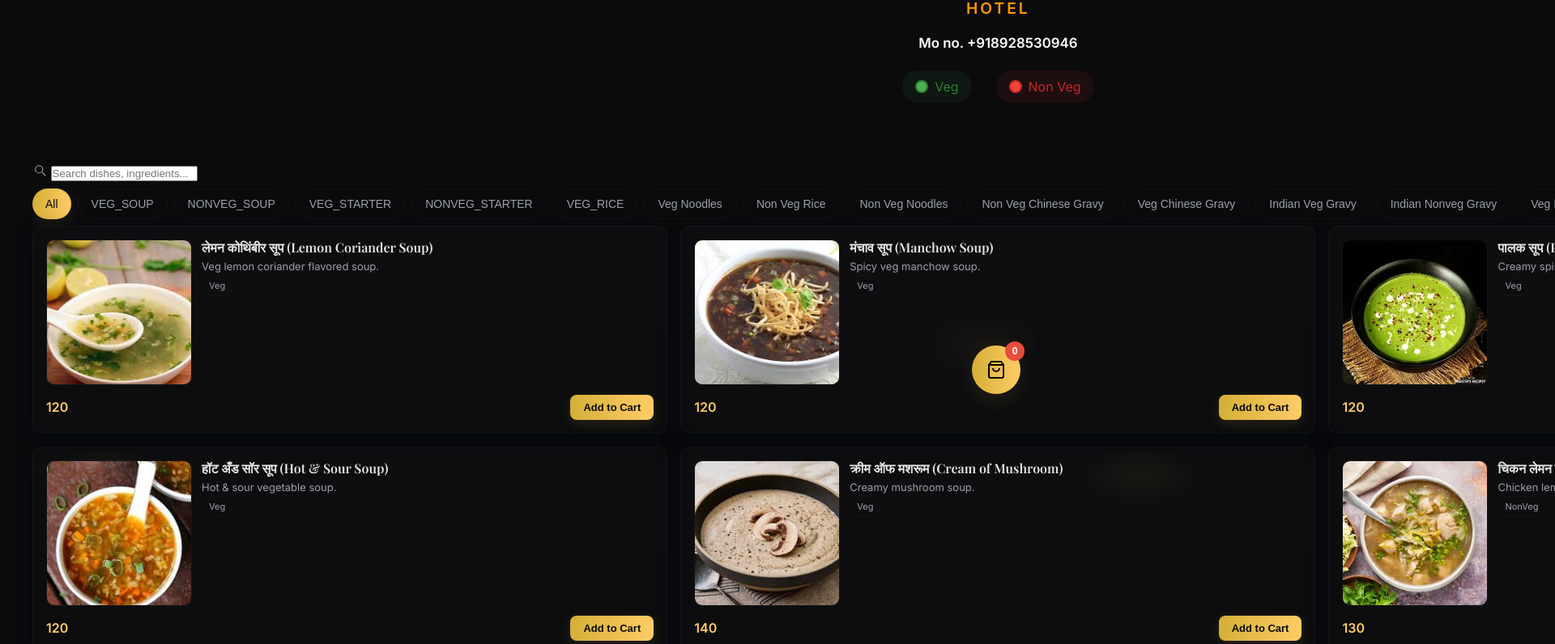
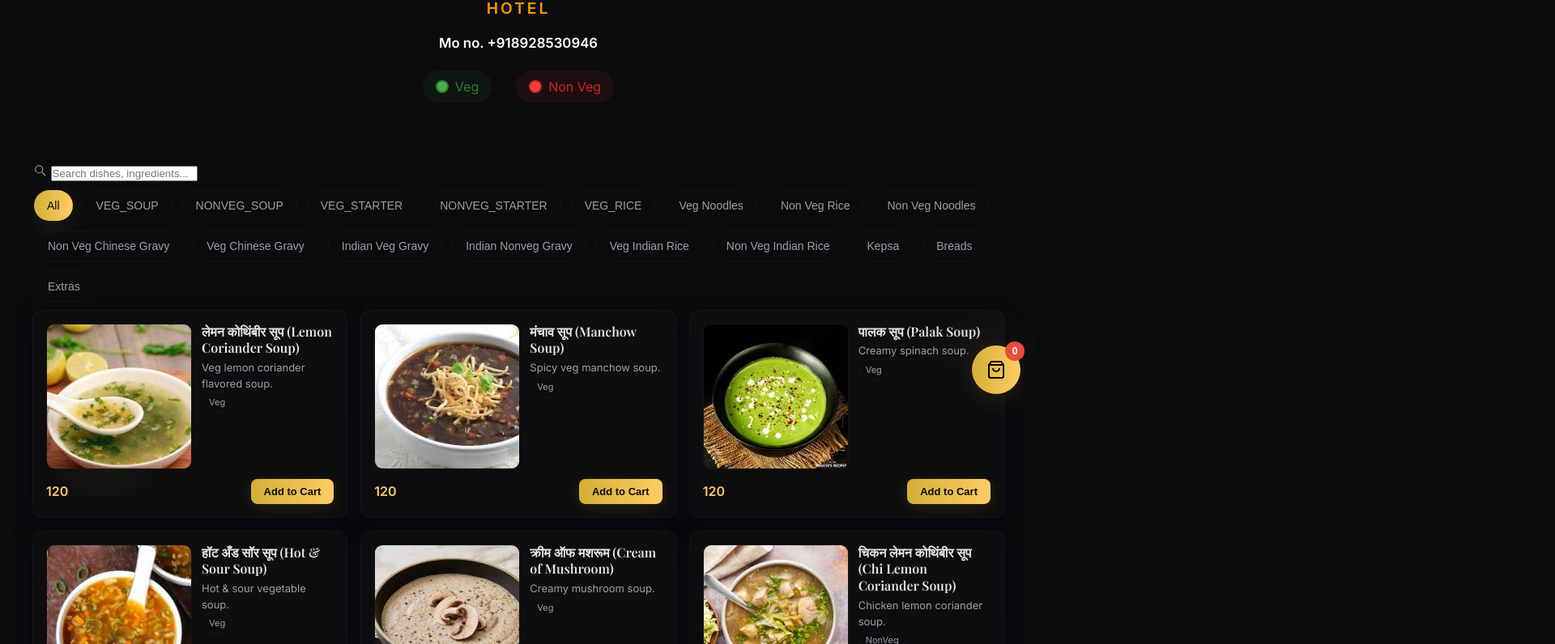
Before and after one commit to MenuSpeak/Hotel-FoodBoy, a plain HTML site: page index.html in a window 1280 px wide. Shown: the part 293-1089 px from the top of the page at 81% size, 1920 px wide, since content can reach past the window. Drawn offline with nearby package versions, Linux system fonts and the light colour scheme.

Commit message:
Update index.html

```diff
--- a/index.html
+++ b/index.html
@@ -3,9 +3,115 @@
 <head>
   <meta charset="utf-8" />
   <meta name="viewport" content="width=device-width,initial-scale=1" />
-  <title>Hotel FOODBOY</title>
+  <title>Hotel FoodBoy</title>
   <link href="https://fonts.googleapis.com/css2?family=Playfair+Display:wght@600;700&family=Inter:wght@300;400;600&display=swap" rel="stylesheet">
   <style>
+
+
+
+
+
+
+
+
+
+
+/* Tabs Navigation - Category Buttons */
+.tabs-container {
+  position: relative;
+  margin-bottom: 10px;
+}
+
+.tabs-scroll {
+  display: flex;
+  flex-wrap: wrap;
+  gap: 8px;
+  padding: 8px 0;
+  justify-content: center;
+}
+
+.tab {
+  padding: 10px 16px;
+  border-radius: 999px;
+  background: transparent;
+  border: 1px solid rgba(255, 255, 255, 0.03);
+  font-size: 14px;
+  color: var(--muted);
+  cursor: pointer;
+  white-space: nowrap;
+  flex-shrink: 0;
+  transition: all 0.3s ease;
+  margin: 2px;
+}
+
+.tab.active {
+  background: linear-gradient(90deg, var(--gold1), var(--gold2));
+  color: #0b0b0d;
+  border: none;
+  box-shadow: 0 8px 30px rgba(212, 175, 55, 0.12);
+}
+
+/* Hover effect for better UX */
+.tab:hover {
+  border-color: rgba(255, 255, 255, 0.1);
+  transform: translateY(-1px);
+}
+
+/* Tablet styles */
+@media (min-width: 768px) {
+  .tabs-scroll {
+    justify-content: flex-start;
+  }
+
+  .tab {
+    padding: 12px 20px;
+    font-size: 15px;
+  }
+}
+
+/* Desktop styles */
+@media (min-width: 1024px) {
+  .tab {
+    padding: 12px 24px;
+    font-size: 15px;
+  }
+}
+
+/* Mobile-specific adjustments */
+@media (max-width: 767px) {
+  .tab {
+    padding: 8px 14px;
+    font-size: 13px;
+  }
+
+  .tabs-scroll {
+    justify-content: center;
+  }
+}
+
+/* Small mobile devices */
+@media (max-width: 480px) {
+  .tab {
+    padding: 6px 12px;
+    font-size: 12px;
+  }
+
+  .tabs-scroll {
+    gap: 5px;
+  }
+}
+
+
+
+
+
+
+
+
+
+
+
+
     :root {
       --bg: #0b0b0d;
       --surface: #0f1114;
@@ -979,12 +1085,12 @@
   <div class="container">
     <!-- Cafe Header - Original Style -->
     <div class="cafe-header">
-            <img src="logo.png" alt="Logo" style="width:300px; height:auto;">
+      <img src="logo1.png" alt="Logo" style="width:300px; height:auto;">
       <div class="cafe-name">FOODBOY</div>
-      <div class="cafe-subtitle">Hotel</div>
+      <div class="cafe-subtitle">HOTEL</div>
       <div class="location-info">
-        <div class="location-text"> </div>
-        <div class="address"> </div>
+        <div class="location-text">   </div>
+        <div class="address"></div>
         <div class="mobile-numbers">Mo no. +918928530946</div>
       </div>
       <div class="veg-nonveg">
@@ -1012,7 +1118,7 @@
           </div>
 
           <div class="tabs-scroll">
-           <button class="tab active" data-cat="all">All</button>
+            <button class="tab active" data-cat="all">All</button>
 <button class="tab" data-cat="VEG_SOUP">VEG_SOUP</button>
 <button class="tab" data-cat="NONVEG_SOUP">NONVEG_SOUP</button>
 <button class="tab" data-cat="VEG_STARTER">VEG_STARTER</button>
@@ -1030,7 +1136,13 @@
 <button class="tab" data-cat="Kepsa">Kepsa</button>
 <button class="tab" data-cat="Breads">Breads</button>
 <button class="tab" data-cat="Extras">Extras</button>
-          </div>
+<!-- <button class="tab" data-cat="Kepsa">Kepsa</button>   -->
+
+
+
+
+
+        </div>
         </div>
       </div>
 
@@ -1049,7 +1161,7 @@
         <h3>Find Us on Google Maps</h3>
       </div>
       <div class="map-link-container">
-        <a href="https://goo.gl/maps/cfPmDwujJjrxEw54A?g_st=aw" target="_blank" class="map-link">
+        <a href="https://maps.app.goo.gl/fhCTGYZif7BRuELF8" target="_blank" class="map-link">
           <svg viewBox="0 0 24 24" fill="none" stroke="currentColor" stroke-width="2">
             <path d="M21 10c0 7-9 13-9 13s-9-6-9-13a9 9 0 0118 0z"></path>
             <circle cx="12" cy="10" r="3"></circle>
@@ -1159,9 +1271,9 @@
 
   <script>
     // Menu Data
-    const data = [
-
- {"id":1,"cat":"VEG_SOUP","name":"लेमन कोथिंबीर सूप (Lemon Coriander Soup)","price":120,"desc":"Veg lemon coriander flavored soup.","tags":["Veg"],"img":"img/lemon-coriander-soup.jpeg"},
+    const data =[
+
+  {"id":1,"cat":"VEG_SOUP","name":"लेमन कोथिंबीर सूप (Lemon Coriander Soup)","price":120,"desc":"Veg lemon coriander flavored soup.","tags":["Veg"],"img":"img/lemon-coriander-soup.jpeg"},
 {"id":2,"cat":"VEG_SOUP","name":"मंचाव सूप (Manchow Soup)","price":120,"desc":"Spicy veg manchow soup.","tags":["Veg"],"img":"img/manchow-soup.jpeg"},
 {"id":3,"cat":"VEG_SOUP","name":"पालक सूप (Palak Soup)","price":120,"desc":"Creamy spinach soup.","tags":["Veg"],"img":"img/palak-soup.jpeg"},
 {"id":4,"cat":"VEG_SOUP","name":"हॉट अँड सॉर सूप (Hot & Sour Soup)","price":120,"desc":"Hot & sour vegetable soup.","tags":["Veg"],"img":"img/hot-sour-soup.jpeg"},
@@ -1403,7 +1515,8 @@
 {"id":224,"cat":"Extras","name":"व्हेज रायता बूंदी / Veg Raita Boondi","price":"₹80","desc":"Refreshing curd raita with boondi.","tags":["Veg"],"img":"img/veg-raita-boondi.jpeg"},
 {"id":225,"cat":"Extras","name":"पापड / Papad","price":"₹25","desc":"Crispy roasted/fried papad.","tags":["Veg"],"img":"img/papad.jpeg"},
 {"id":226,"cat":"Extras","name":"ग्रीन सलाड / Green Salad","price":"₹60","desc":"Fresh green salad.","tags":["Veg"],"img":"img/green-salad.jpeg"},
-];
+
+ ];
 
     // Cart functionality
     let cart = [];
@@ -1672,7 +1785,7 @@
 
       // Encode the message for WhatsApp URL
       const encodedMessage = encodeURIComponent(message);
-      const whatsappURL = `https://wa.me/918433957459?text=${encodedMessage}`;
+      const whatsappURL = `https://wa.me/918291891816?text=${encodedMessage}`;
 
       // Open WhatsApp in a new tab
       window.open(whatsappURL, '_blank');
```
